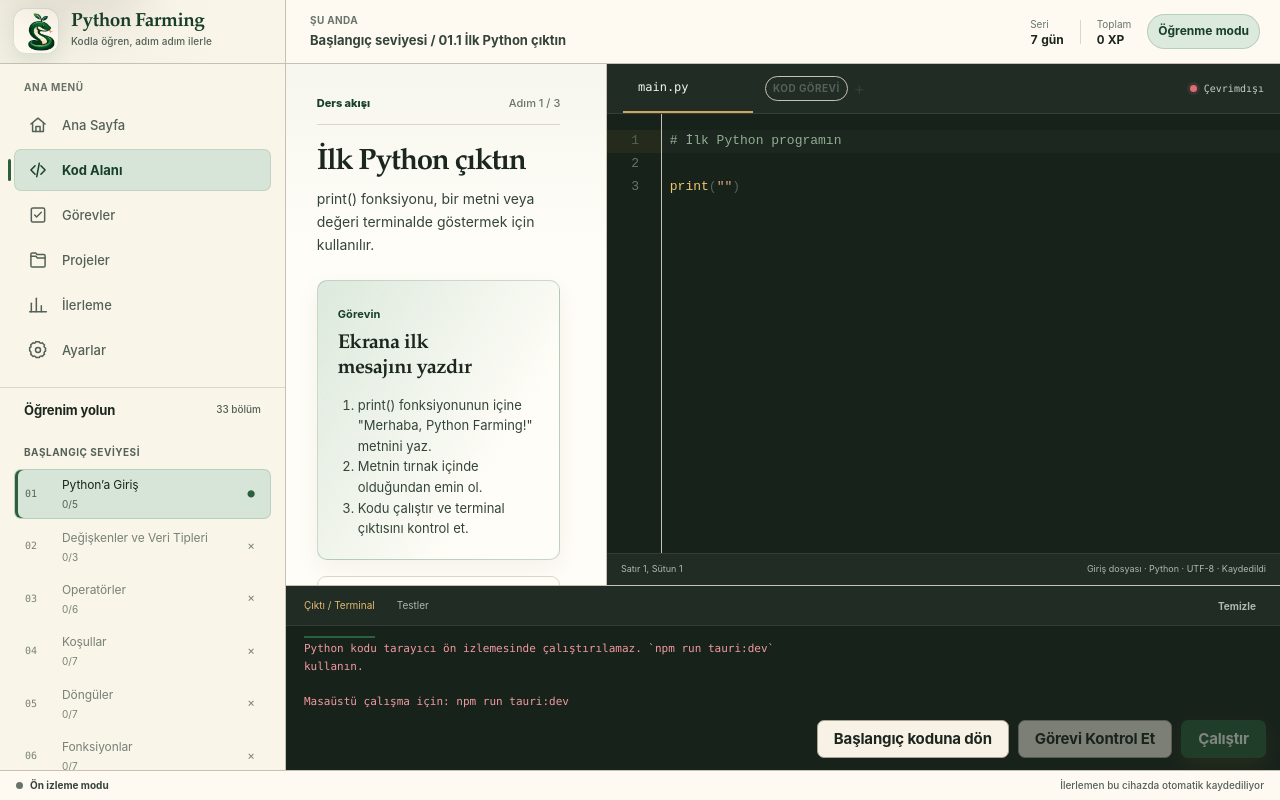
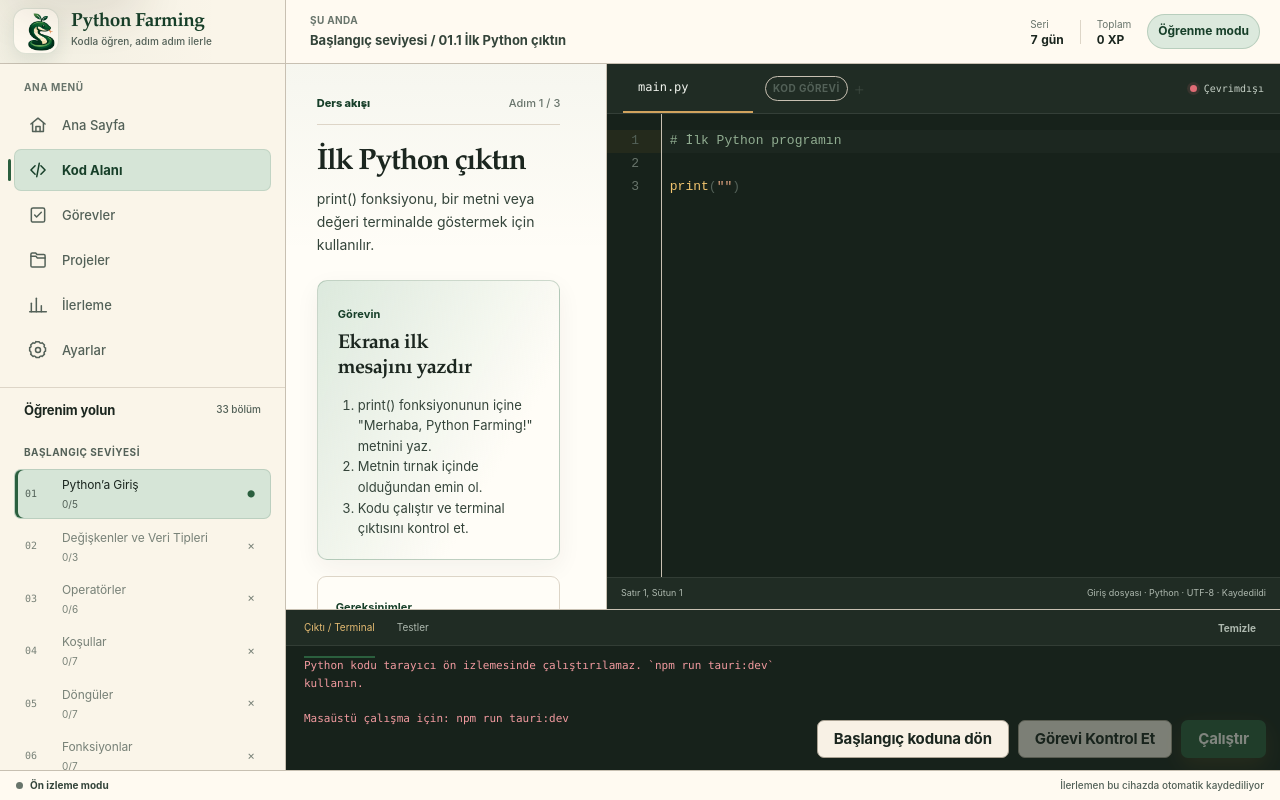
Before and after one commit to Akerem-dev/python-farming, a React (Vite) app: page / in a window 1280 px wide. Both pictures are taken after a click on the button "İlk derse başla →". Built offline with nearby package versions, Linux system fonts and the light colour scheme.

Commit message:
polish: balance workspace editor and output height

```diff
--- a/src/pages/WorkspacePage/WorkspacePageFinal.css
+++ b/src/pages/WorkspacePage/WorkspacePageFinal.css
@@ -1,3 +1,7 @@
+.workspace-refined-shell #main-content > div:first-child {
+  grid-template-rows: minmax(0, 1fr) 160px;
+}
+
 .workspace-refined-shell #main-content > div:first-child > section:nth-child(1) > div:first-child > span:first-child {
   display: none;
 }
@@ -5,3 +9,22 @@
 .workspace-refined-shell #main-content > div:first-child > section:nth-child(1) > div:first-child::before {
   content: "Ders akışı";
 }
+
+.workspace-refined-shell #main-content > div:first-child > section:nth-child(3) {
+  grid-template-rows: 36px minmax(0, 1fr);
+}
+
+.workspace-refined-shell #main-content > div:first-child > section:nth-child(3) > header {
+  min-height: 36px;
+}
+
+.workspace-refined-shell #main-content > div:first-child > section:nth-child(3) pre {
+  padding-top: 11px;
+  padding-bottom: 11px;
+}
+
+@media (max-width: 1040px) {
+  .workspace-refined-shell #main-content > div:first-child {
+    grid-template-rows: auto 480px 185px;
+  }
+}
```
